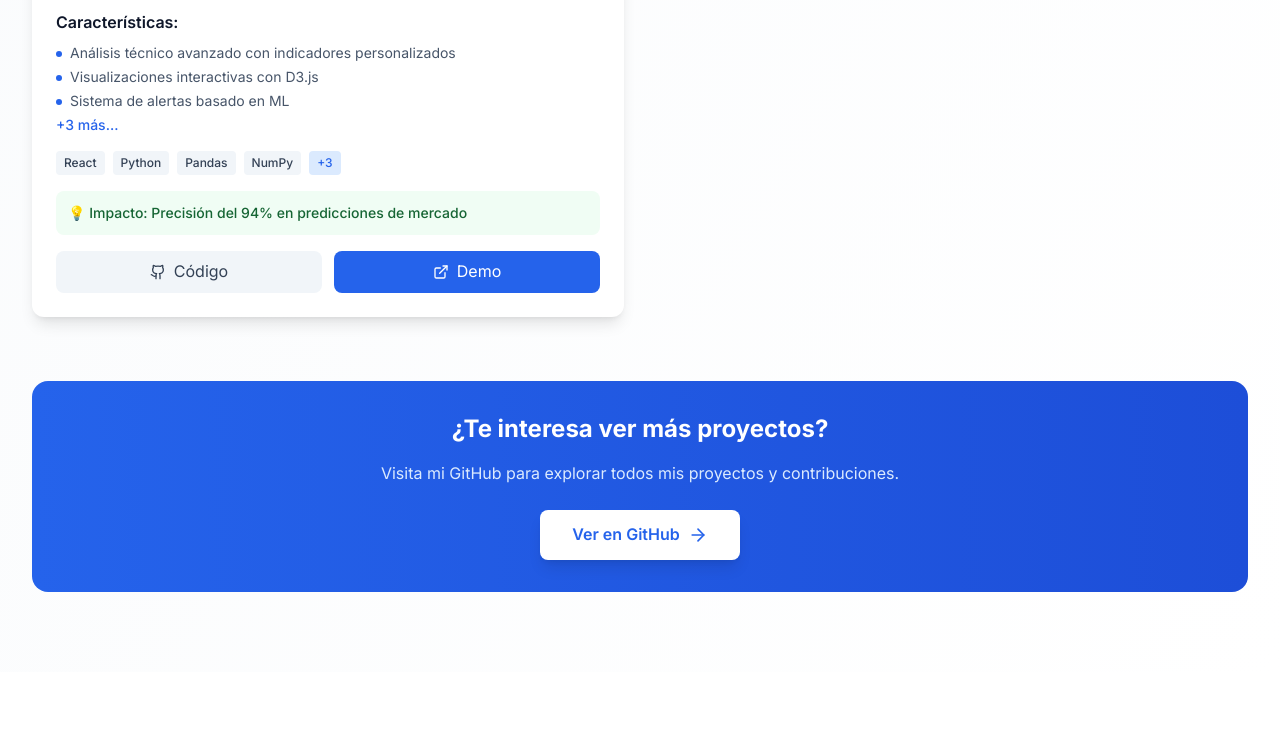
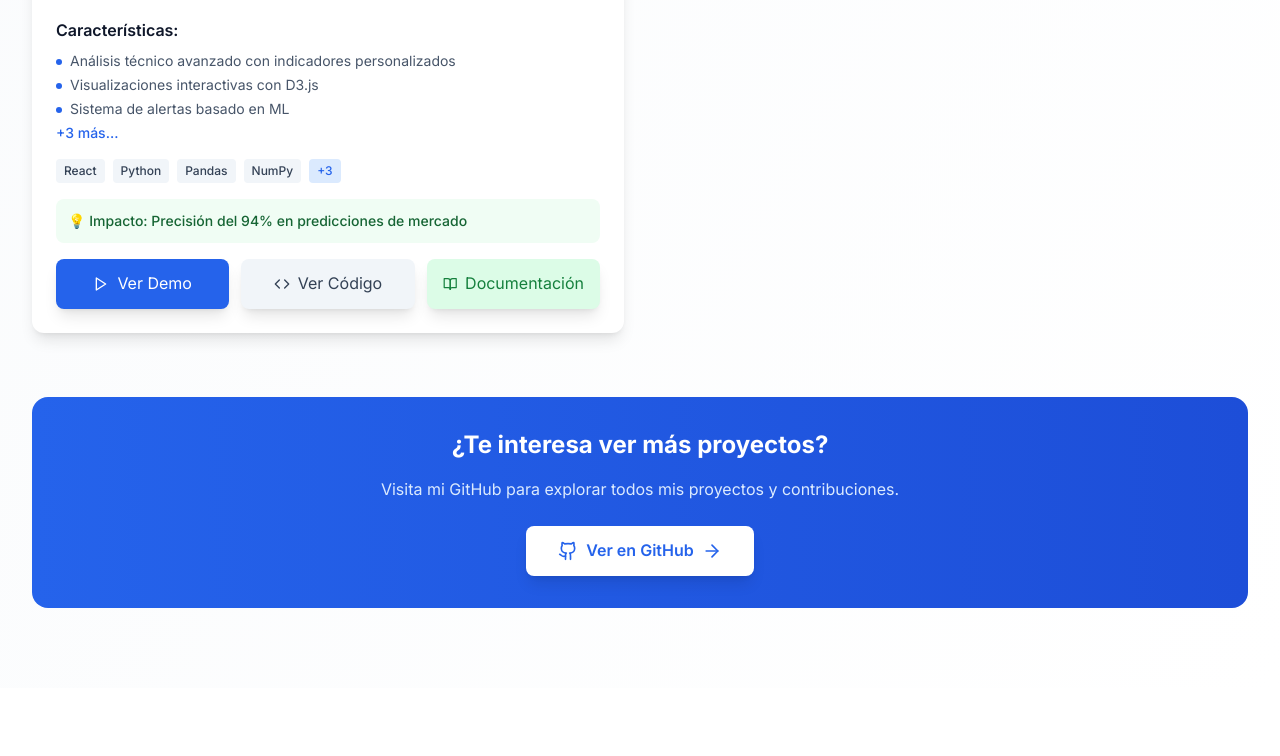
Before and after one commit to nicoalvarez08/portfolio-personal, a React (Vite) app: page / in a window 1280 px wide. Shown: the part 7686-8442 px from the top of the page. Built offline with nearby package versions, Linux system fonts and the light colour scheme.

Commit message:
Update project buttons with professional design and effects

```diff
--- a/src/components/Projects.tsx
+++ b/src/components/Projects.tsx
@@ -1,6 +1,6 @@
 import React from 'react'
 import { motion } from 'framer-motion'
-import { ExternalLink, Github, ArrowRight, Star } from 'lucide-react'
+import { ExternalLink, Github, ArrowRight, Star, Play, Code, BookOpen } from 'lucide-react'
 
 const Projects: React.FC = () => {
   const containerVariants = {
@@ -235,24 +235,33 @@ const Projects: React.FC = () => {
                 </div>
 
                 {/* Project Links */}
-                <div className="flex space-x-3">
+                <div className="flex flex-wrap gap-3">
+                  <a
+                    href={project.demo}
+                    target="_blank"
+                    rel="noopener noreferrer"
+                    className="flex items-center justify-center flex-1 min-w-[120px] bg-primary-600 hover:bg-primary-700 text-white py-3 px-4 rounded-lg transition-all duration-200 shadow-lg hover:shadow-xl transform hover:scale-105"
+                  >
+                    <Play size={16} className="mr-2" />
+                    Ver Demo
+                  </a>
                   <a
                     href={project.github}
                     target="_blank"
                     rel="noopener noreferrer"
-                    className="flex items-center justify-center flex-1 bg-dark-100 dark:bg-dark-700 hover:bg-dark-200 dark:hover:bg-dark-600 text-dark-700 dark:text-dark-300 py-2 px-4 rounded-lg transition-colors duration-200"
+                    className="flex items-center justify-center flex-1 min-w-[120px] bg-dark-100 dark:bg-dark-700 hover:bg-dark-200 dark:hover:bg-dark-600 text-dark-700 dark:text-dark-300 py-3 px-4 rounded-lg transition-all duration-200 shadow-lg hover:shadow-xl transform hover:scale-105"
                   >
-                    <Github size={16} className="mr-2" />
-                    Código
+                    <Code size={16} className="mr-2" />
+                    Ver Código
                   </a>
                   <a
-                    href={project.demo}
+                    href={project.github}
                     target="_blank"
                     rel="noopener noreferrer"
-                    className="flex items-center justify-center flex-1 bg-primary-600 hover:bg-primary-700 text-white py-2 px-4 rounded-lg transition-colors duration-200"
+                    className="flex items-center justify-center flex-1 min-w-[120px] bg-green-100 dark:bg-green-900 hover:bg-green-200 dark:hover:bg-green-800 text-green-700 dark:text-green-300 py-3 px-4 rounded-lg transition-all duration-200 shadow-lg hover:shadow-xl transform hover:scale-105"
                   >
-                    <ExternalLink size={16} className="mr-2" />
-                    Demo
+                    <BookOpen size={16} className="mr-2" />
+                    Documentación
                   </a>
                 </div>
               </div>
@@ -279,11 +288,12 @@ const Projects: React.FC = () => {
               Visita mi GitHub para explorar todos mis proyectos y contribuciones.
             </p>
             <a
-              href="https://github.com/tu-usuario"
+              href="https://github.com/nicoalvarez08"
               target="_blank"
               rel="noopener noreferrer"
-              className="inline-flex items-center bg-white text-primary-600 hover:bg-primary-50 font-semibold py-3 px-8 rounded-lg transition-colors duration-200 shadow-lg"
+              className="inline-flex items-center bg-white text-primary-600 hover:bg-primary-50 font-semibold py-3 px-8 rounded-lg transition-all duration-200 shadow-lg hover:shadow-xl transform hover:scale-105"
             >
+              <Github size={20} className="mr-2" />
               Ver en GitHub
               <ArrowRight size={20} className="ml-2" />
             </a>
```
